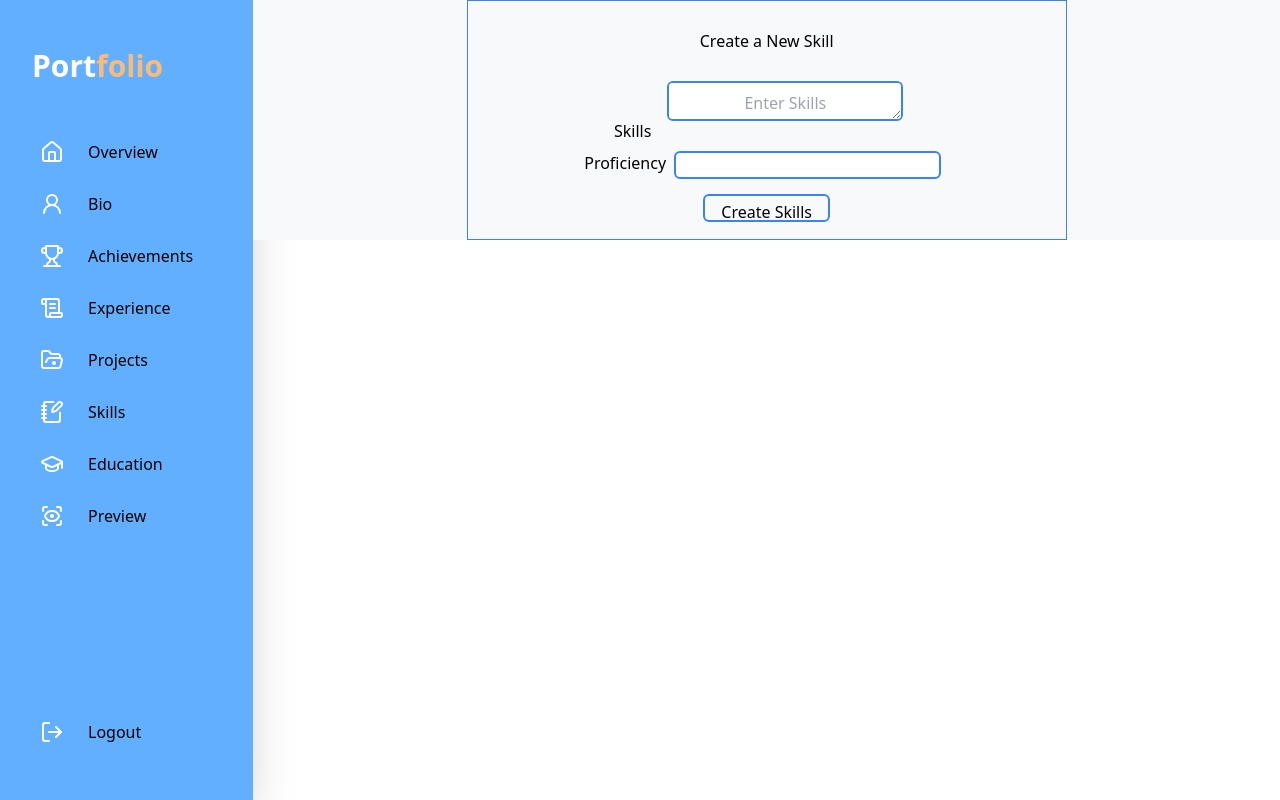
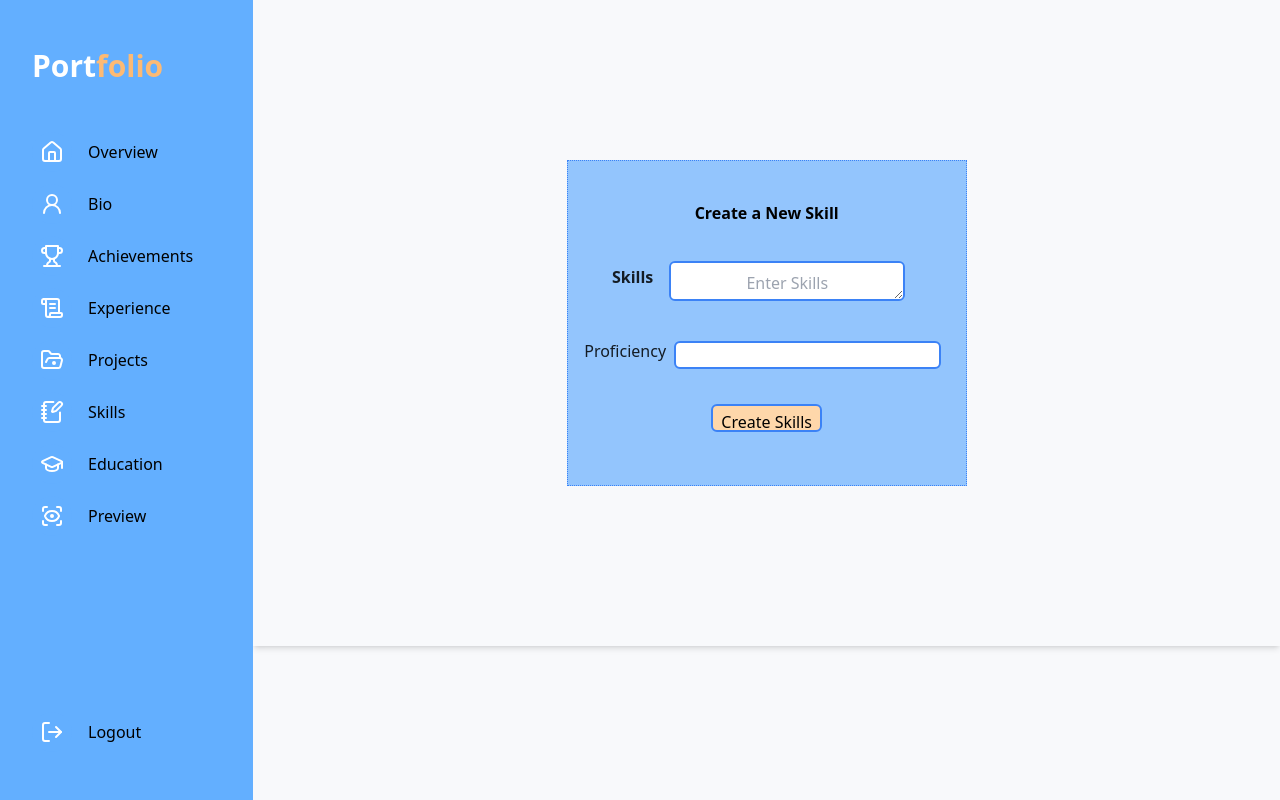
Before and after one commit to mest-11/portfolio-frontend, a React (Vite) app: page /dashboard/skills/add-skill in a window 1280 px wide. Built offline with nearby package versions, Linux system fonts and the light colour scheme.

Commit message:
Added the forms to addpages to the pages to merge

```diff
--- a/src/App.jsx
+++ b/src/App.jsx
@@ -96,7 +96,7 @@ function App() {
         },
         {
           path: "/dashboard/achievements/add-achievement",
-          element: <AddAchievement />
+          element: <AddAchievement/>
         },
         // {
         //   path:"/dasboard/volunteering/add-volunteering",
--- a/src/pages/dashboard/pages/AddAchievement.jsx
+++ b/src/pages/dashboard/pages/AddAchievement.jsx
@@ -1,10 +1,15 @@
 import React from 'react'
+import PagesLayout from '../Layout/pagesLayout'
 
 const AddAchievement = () => {
   return (
+
+    <div className="relative flex size-full min-h-screen flex-col bg-[#F8F9FB] overflow-hidden">
     <div className="bg-[#F8F9FB] flex box-border place-content-center text-center">
+
         <div className="layout-content-container flex flex-col w-[52px] py-2 max-w-[600px] flex-1 place-content-center border border-box border-50 border-blue-500 bg-inherit bg-blue-100">
-        <h2 className="text-center place-content-center px-4 pb-3 pt-5">Create a New Skill</h2>
+
+        <h2 className="text-center place-content-center px-4 pb-3 pt-5">Create a New Achievement</h2>
       <h2>Add New Achievement</h2>
       <form>
         <label htmlFor='awards'> Awards</label>
@@ -20,6 +25,7 @@ const AddAchievement = () => {
       </form>
       </div>
       </div>
+      </div>
   )
 }
 
--- a/src/pages/dashboard/pages/AddProject.jsx
+++ b/src/pages/dashboard/pages/AddProject.jsx
@@ -3,13 +3,15 @@ import PagesLayout from '../Layout/pagesLayout'
 
 const AddProject = () => {
   return (
-    <PagesLayout headerText="Project" buttonText="Add Project" onClick={() =>
-      navigate("/dashboard/project/add-project")}>
+
+
     <div className="relative flex size-full min-h-screen flex-col bg-[#F8F9FB] overflow-hidden">
 
       <div className="bg-[#F8F9FB] flex box-border place-content-center text-center">
-        <div className="layout-content-container flex flex-col w-[52px] py-2 max-w-[600px] flex-1 place-content-center border border-box border-50 border-blue-500 bg-inherit bg-blue-100">
-          <h2 className="text-center place-content-center px-4 pb-3 pt-5">Create a New Project</h2>
+
+        <div className="flex flex-col py-10 max-w-[600px] flex-1 place-content-center border border-dotted border-blue-500 bg-blue-100">
+
+          <h2 className="text-center place-content-center px-4 pb-3 pt-2 font-bold">Create a New Project</h2>
 
           <form className="border-portBlue">
 
@@ -19,13 +21,13 @@ const AddProject = () => {
             </div>
 
             <div class="">
-              <label for="projectName">Project Name</label>
-              <input type="text" id="projectName" name="projectName" className='px-4 text-center pb-2 pt-1 focus:outline-0 focus:ring-0 border-[2px] rounded-md border-blue-500 h-7 m-2' placeholder='Enter Project Name' />
+              <label for="projectName" >Project Name</label>
+              <input type="text" id="projectName" name="projectName" className='px-4 text-center pb-2 pt-1 border-[2px] rounded-md border-blue-500 h-7 m-2' placeholder='Enter Project Name' />
             </div>
 
             <div class="">
               <label htmlfor="projectDescription">Project Description</label>
-              <textarea id="projectDescription" name="projectDescription" className='px-4 rounded-md text-center pb-5 pt-2 focus:outline-0 focus:ring-0 border-[2px] border-blue-500 h-10 m-4' placeholder='Text Here'/>
+              <textarea id="projectDescription" name="projectDescription" className='px-4 rounded-md text-center pb-5 pt-2 border-[2px] border-blue-500 h-10 m-4' placeholder='Text Here'/>
             </div>
 
             <div>
@@ -77,7 +79,7 @@ const AddProject = () => {
         </div>
       </div>
     </div>
-    </PagesLayout>
+
   )
 }
 
--- a/src/pages/dashboard/pages/AddSkill.jsx
+++ b/src/pages/dashboard/pages/AddSkill.jsx
@@ -10,28 +10,32 @@ import PagesLoader from '../../../components/pagesLoader';
 const AddSkill = () => {
 
   return (
-    <div className="bg-[#F8F9FB] flex box-border place-content-center text-center">
+    <div className="relative flex size-full min-h-screen flex-col bg-[#F8F9FB] overflow-hidden">
 
-        <div className="layout-content-container flex flex-col w-[52px] py-2 max-w-[600px] flex-1 place-content-center border border-box border-50 border-blue-500 bg-inherit bg-blue-300">
-        <h2 className="text-center place-content-center px-4 pb-3 pt-5">Create a New Skill</h2>
+    <div className="flex justify-center py-40  box-border shadow-md">
+
+        <div className="flex flex-col py-8 max-w-[400px] flex-1 place-content-center  text-center border border-dotted border-blue-500 bg-blue-300 ">
+
+        <h2 className="text-center place-content-center px-4 pb-3 pt-2 font-bold">Create a New Skill</h2>
 
         <form className="border-portBlue">
 
 
-            <div>
-              <label htmlFor="skills">Skills</label>
+            <div className="flex items-center place-content-center px-5 py-2">
+              <label htmlFor="skills" className="flex text-[#141C24] font-semibold pb-2">Skills</label>
               <textarea id="projectDescription" name="projectDescription" className='px-4 rounded-md text-center pb-5 pt-2 focus:outline-0 focus:ring-0 border-[2px] border-blue-500 h-10 m-4' placeholder='Enter Skills'/>
 
             </div>
 
-            <div class="">
-              <label for="projectName">Proficiency</label>
+            <div className="flex items-center place-content-center px-5 py-2">
+              <label htmlFor="projectName" className="flex text-[#141C24] font-medium pb-2">Proficiency</label>
               <input type="text" id="proficiency" name="proficiency" className='px-4 text-center pb-2 pt-1 focus:outline-0 focus:ring-0 border-[2px] rounded-md border-blue-500 h-7 m-2' />
             </div>
 
 
-            <button type="submit" className="animate-bounce rounded-md px-4 text-center pb-5 pt-1 focus:outline-0 focus:ring-0 border-[2px] border-blue-500 h-5 m-2 hover:bg-white">Create Skills</button>
+            <button type="submit" className="animate-bounce rounded-md px-2 text-center pb-5 pt-1 focus:outline-0 focus:ring-0 border-[2px] bg-orange-200 border-blue-500 h-5 m-5 hover:bg-white">Create Skills</button>
           </form>
+        </div>
         </div>
         </div>
 
```
